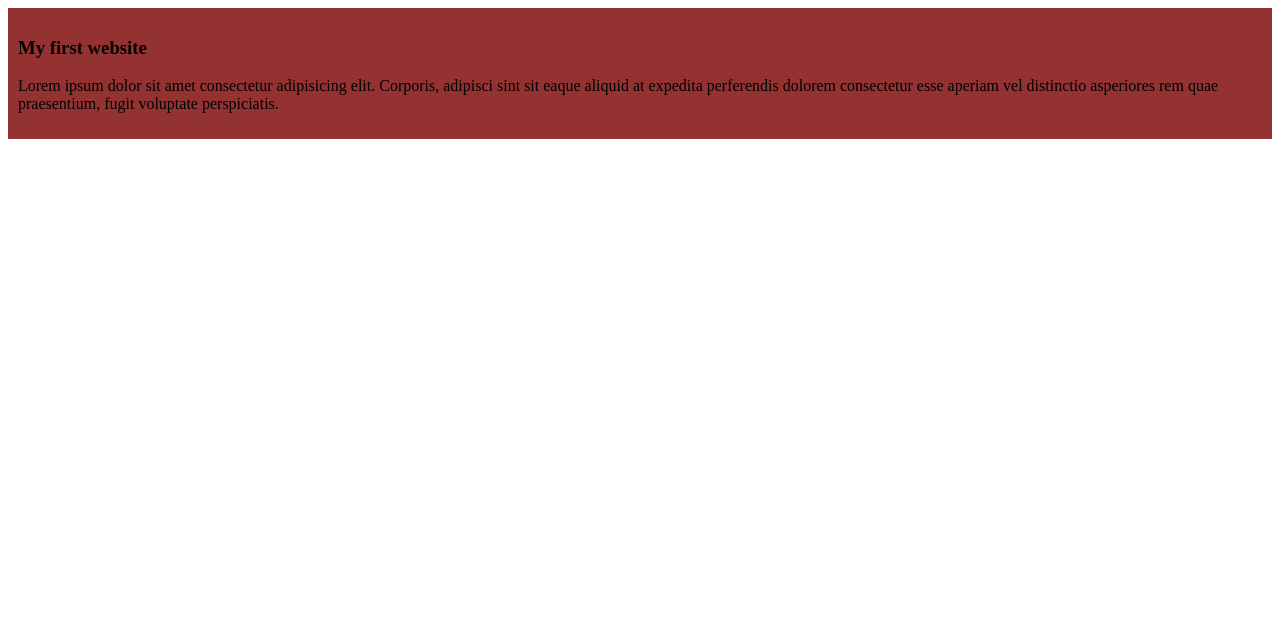
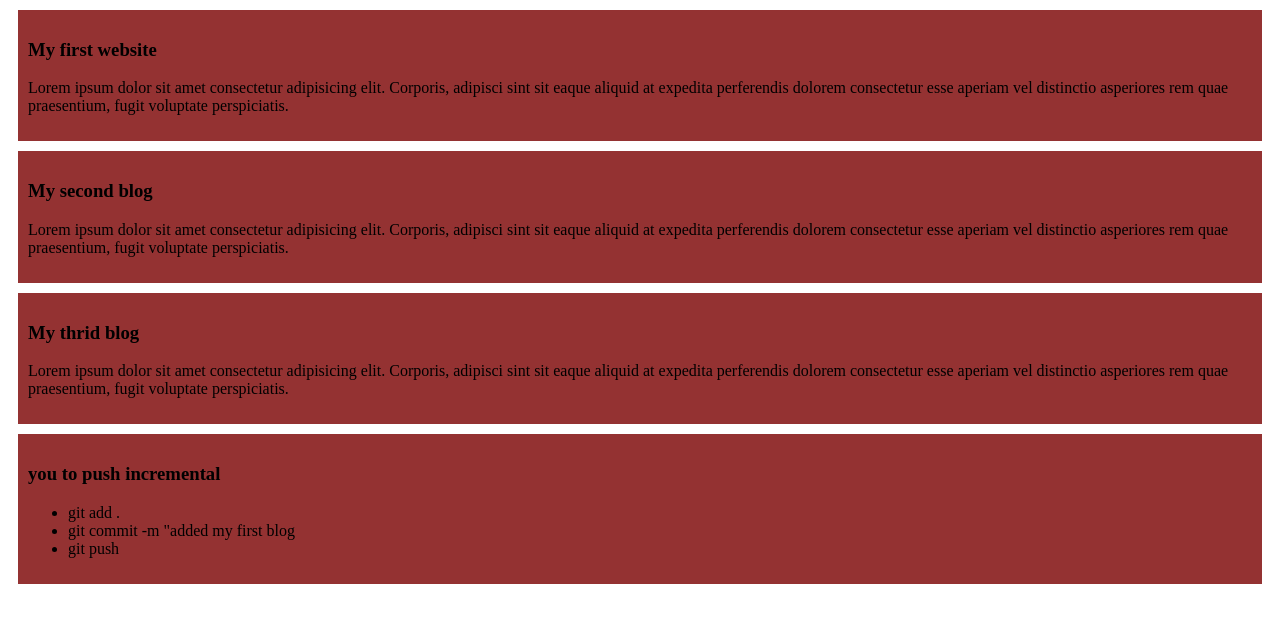
Before and after one commit to imtiazramin/my-first-github-repo-, a plain HTML site: page index.html in a window 1280 px wide. Drawn offline with Linux system fonts and the light colour scheme.

Commit message:
added the second blog

```diff
--- a/index.html
+++ b/index.html
@@ -11,7 +11,22 @@
         <h3>My first website</h3>
         <p>Lorem ipsum dolor sit amet consectetur adipisicing elit. Corporis, adipisci sint sit eaque aliquid at expedita perferendis dolorem consectetur esse aperiam vel distinctio asperiores rem quae praesentium, fugit voluptate perspiciatis.</p>
     </div>
-
+    <div>
+        <h3>My second blog</h3>
+        <p>Lorem ipsum dolor sit amet consectetur adipisicing elit. Corporis, adipisci sint sit eaque aliquid at expedita perferendis dolorem consectetur esse aperiam vel distinctio asperiores rem quae praesentium, fugit voluptate perspiciatis.</p>
+    </div>
+    <div>
+        <h3>My thrid blog</h3>
+        <p>Lorem ipsum dolor sit amet consectetur adipisicing elit. Corporis, adipisci sint sit eaque aliquid at expedita perferendis dolorem consectetur esse aperiam vel distinctio asperiores rem quae praesentium, fugit voluptate perspiciatis.</p>
+    </div>
+    <div>
+        <h3>you to push incremental</h3>
+        <ul>
+            <li>git add .</li>
+            <li>git commit -m "added my first blog</li>
+            <li>git push</li>
+        </ul>
+    </div>
 
 </body>
 </html>
--- a/styles/blog.css
+++ b/styles/blog.css
@@ -1,4 +1,6 @@
 div{
     background-color: rgb(148, 50, 50);
     padding: 10px;
+    margin: 10px;
+
 }
```
